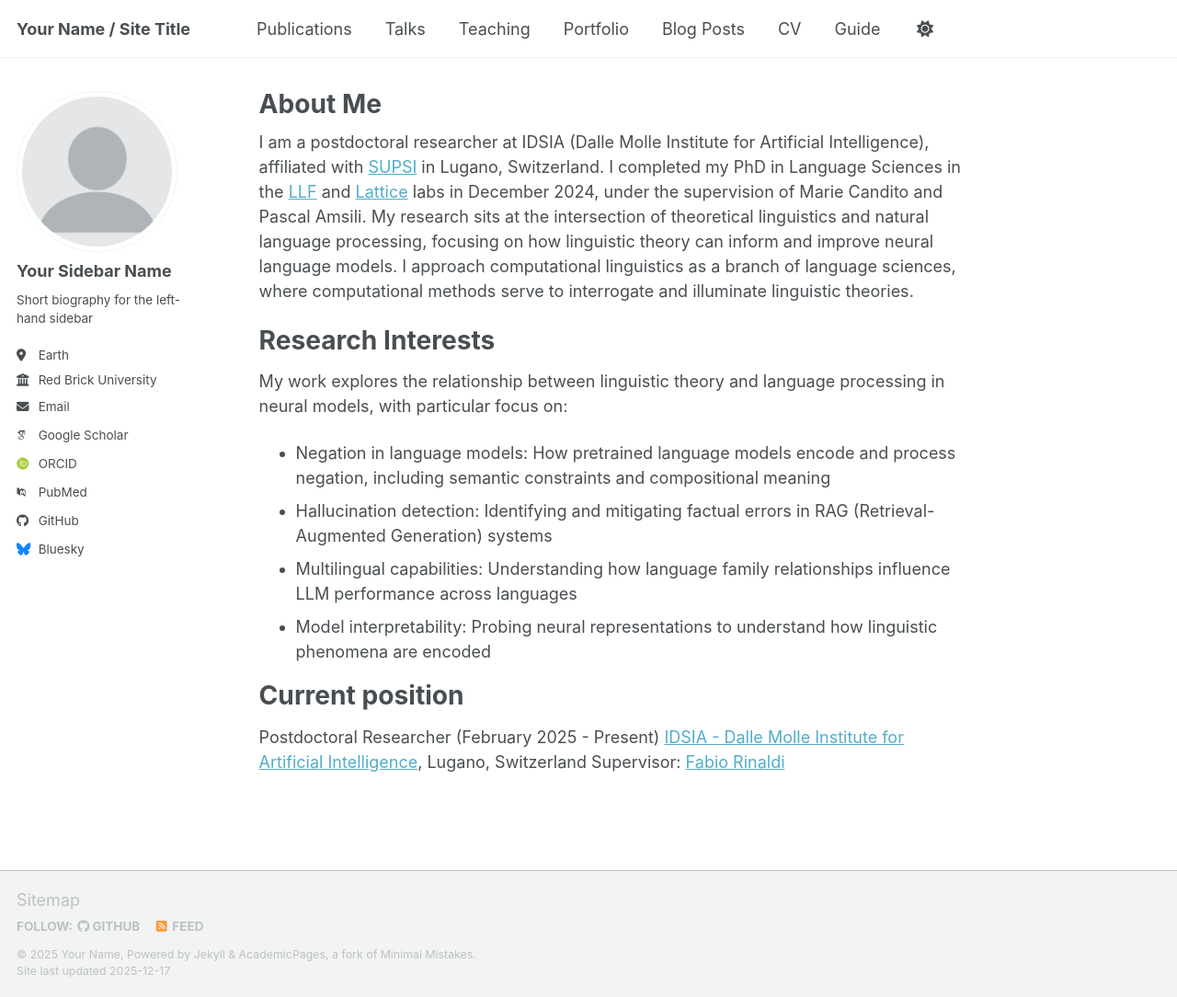
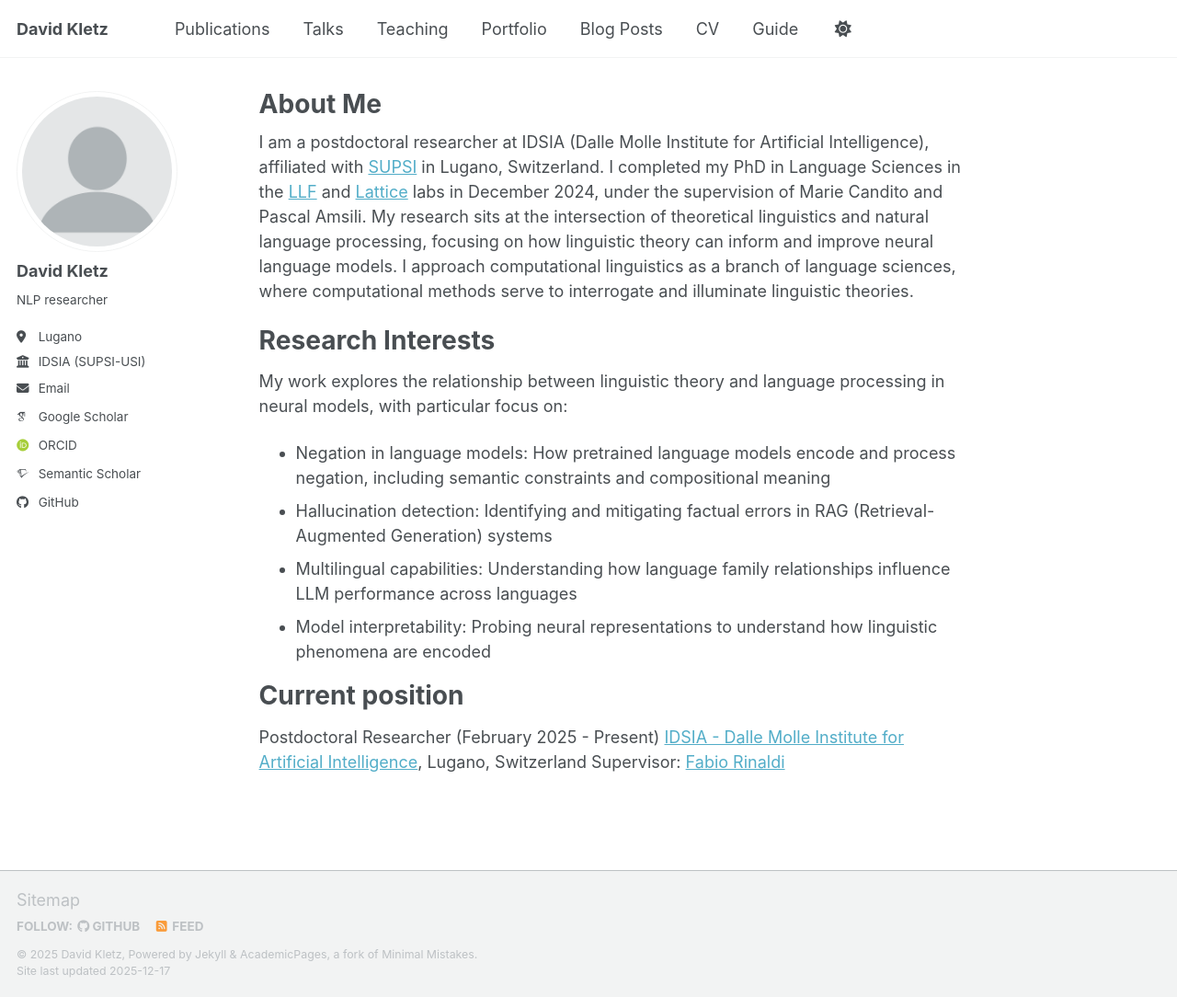
Before and after one commit to davkletz/davkletz.github.io, a Jekyll site: the page built from _pages/about.md, in a window 1280 px wide and 1084 px high. Shown: the whole window at 92% size. Built offline with Jekyll 4.4.1, drawn with Linux system fonts in a browser that asks for light colours; some web fonts are replaced; a script bundle is joined from its source files by our own code; library files that are not in the unit come from our copies.

Commit message:
Update _config.yml

```diff
--- a/_config.yml
+++ b/_config.yml
@@ -9,14 +9,14 @@
 # Basic Site Settings
 locale                   : "en-US"
 site_theme               : "default" # Currently available options are "default", "air"
-title                    : "Your Name / Site Title"
+title                    : "David Kletz"
 title_separator          : "-"
-name                     : &name "Your Name"
-description              : &description "Your Name's academic portfolio"   # Update this with a general description of your site, this is the default if not overridden by a page
-url                      : https://academicpages.github.io # The base hostname & protocol for your site e.g. "https://[your GitHub username].github.io",
+name                     : &name "David Kletz"
+description              : &description "David Kletz's academic portfolio"   # Update this with a general description of your site, this is the default if not overridden by a page
+url                      : https://davkletz.github.io # The base hostname & protocol for your site e.g. "https://[your GitHub username].github.io",
                                                            # or if you already have some other page hosted on Github then use "https://[your GitHub username].github.io/[Your Repo Name]"
 baseurl                  : "" # the subpath of your site, e.g. "/blog"
-repository               : "academicpages/academicpages.github.io"
+repository               : "davkletz/davkletz.github.io"
 
 # Site Author - The following control what appear as part of the author content on the side bar.
 #               If a field is blank the icon and link will not appear, otherwise it will be shown.
@@ -24,24 +24,24 @@ repository               : "academicpages/academicpages.github.io"
 author:
   # Biographic information
   avatar           : "profile.png"
-  name             : "Your Sidebar Name"
+  name             : "David Kletz"
   pronouns         : # example: "she/her"
-  bio              : "Short biography for the left-hand sidebar"
-  location         : "Earth"
-  employer         : "Red Brick University"
+  bio              : "NLP researcher"
+  location         : "Lugano"
+  employer         : "IDSIA (SUPSI-USI)"
   uri              : # URL
   email            : "none@example.org"
 
   # Academic websites
   academia         : # URL
   arxiv            : # URL - Update with the correct link to your profile
-  googlescholar    : "https://scholar.google.com/citations?user=PS_CX0AAAAAJ"
+  googlescholar    : "https://scholar.google.fr/citations?user=9nTkji8AAAAJ&hl=fr"
   inspire-hep      : # URL
   impactstory      : # URL
-  orcid            : "https://orcid.org/yourorcidurl"
-  semantic         : # URL
+  orcid            : "https://orcid.org/0009-0009-2785-7067"
+  semantic         : "https://www.semanticscholar.org/author/David-Kletz/2182827699"
   ssrn             : # URL
-  pubmed           : "https://www.ncbi.nlm.nih.gov/pubmed/?term=john+snow"
+  pubmed           : # URL
   researchgate     : # URL
   scopus           : # URL
   zotero           : # URL
@@ -51,13 +51,13 @@ author:
   bitbucket        : # Username - Update with your username on the site
   codepen          : # Username
   dribbble         : # Username
-  github           : "academicpages"
+  github           : "davkletz"
   kaggle           : # Username
   stackoverflow    : # User number or user number and name (i.e., use "1" or "1/jeff-atwood")
 
   # Social media
   artstation       : # Username
-  bluesky          : "bsky.app" # Replace this with you Bluesky username
+  bluesky          : #
   facebook         : # Username
   flickr           : # Username
   foursquare       : # Username
@@ -138,7 +138,7 @@ yandex_site_verification :
 
 # Social Sharing
 twitter:
-  username               : &twitter
+  username               : #
 facebook:
   username               :
   app_id                 :
```
